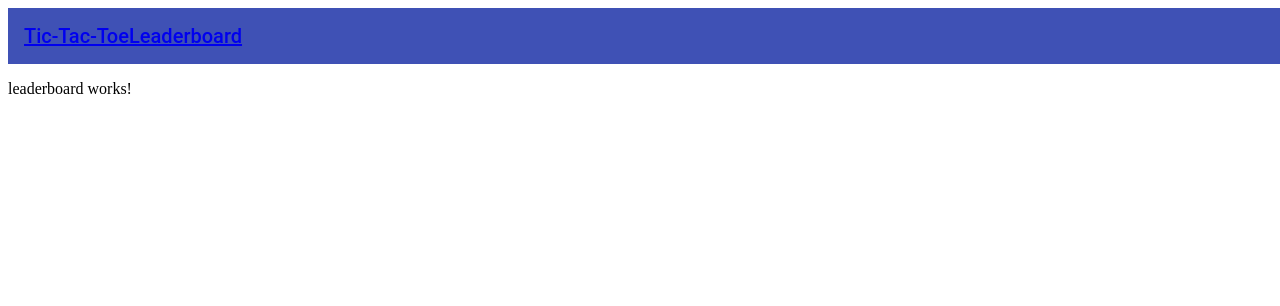
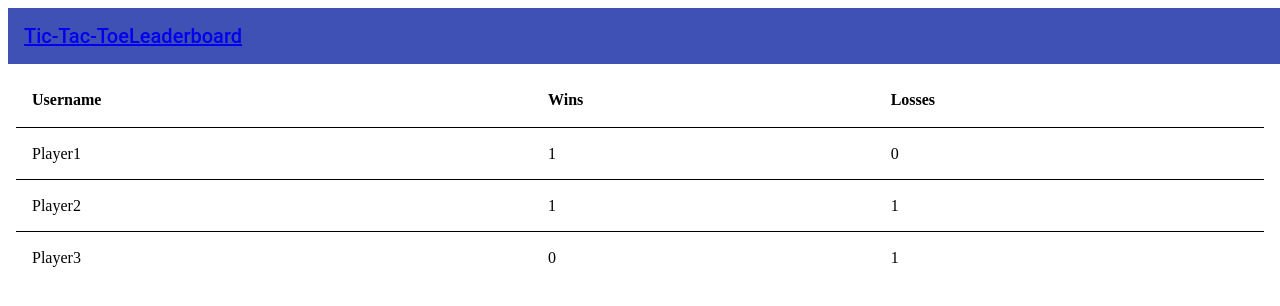
Before and after one commit to isexe/WebDev2-FinalProject, an Angular app: page /leaderboard in a window 1280 px wide. Shown: the top 306 px of the page. Built offline with nearby package versions, Linux system fonts and the light colour scheme.

Commit message:
Started Leaderboard Table

```diff
--- a/src/app/leaderboard/leaderboard.component.css
+++ b/src/app/leaderboard/leaderboard.component.css
@@ -0,0 +1,3 @@
+table {
+  width: 100%;
+}
--- a/src/app/leaderboard/leaderboard.component.html
+++ b/src/app/leaderboard/leaderboard.component.html
@@ -1 +1,25 @@
-<p>leaderboard works!</p>
+<body>
+  <table mat-table [dataSource]="records">
+    <!-- Username Column -->
+    <ng-container matColumnDef="username">
+      <th mat-header-cell *matHeaderCellDef> Username </th>
+      <td mat-cell *matCellDef="let record"> {{record.username}}</td>
+    </ng-container>
+
+    <!-- Username Column -->
+    <ng-container matColumnDef="wins">
+      <th mat-header-cell *matHeaderCellDef> Wins </th>
+      <td mat-cell *matCellDef="let record"> {{record.wins}}</td>
+    </ng-container>
+
+    <!-- Username Column -->
+    <ng-container matColumnDef="losses">
+      <th mat-header-cell *matHeaderCellDef> Losses </th>
+      <td mat-cell *matCellDef="let record"> {{record.losses}}</td>
+    </ng-container>
+
+    <!-- Row definations -->
+    <tr mat-header-row *matHeaderRowDef="tableColumns"></tr>
+    <tr mat-row *matRowDef="let row; columns: tableColumns;"></tr>
+  </table>
+</body>
--- a/src/app/leaderboard/leaderboard.component.ts
+++ b/src/app/leaderboard/leaderboard.component.ts
@@ -3,8 +3,14 @@ import { Component } from '@angular/core';
 @Component({
   selector: 'game-leaderboard',
   templateUrl: './leaderboard.component.html',
-  styleUrls: ['./leaderboard.component.css']
+  styleUrls: ['./leaderboard.component.css'],
 })
 export class LeaderboardComponent {
+  tableColumns: string[] = ['username', 'wins', 'losses'];
 
+  records = [
+    { username: 'Player1', wins: 1, losses: 0 },
+    { username: 'Player2', wins: 1, losses: 1 },
+    { username: 'Player3', wins: 0, losses: 1 },
+  ];
 }
--- a/src/app/tic-tac-toe/tic-tac-toe.component.html
+++ b/src/app/tic-tac-toe/tic-tac-toe.component.html
@@ -1 +1,3 @@
-<p>tic-tac-toe works!</p>
+<body>
+  <p>tic-tac-toe works!</p>
+</body>
```
